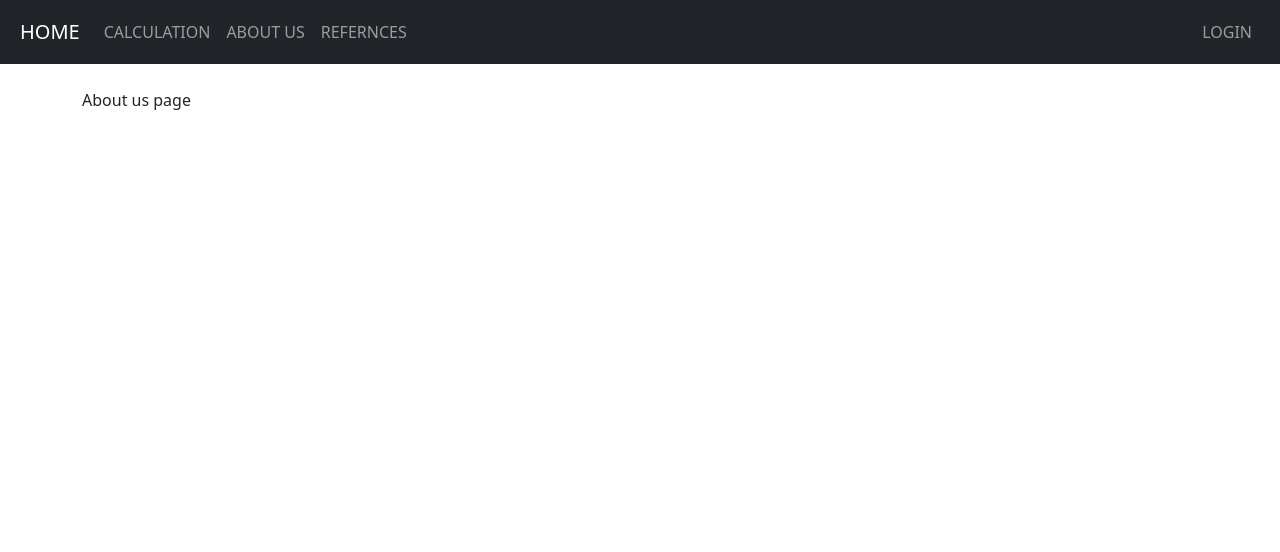
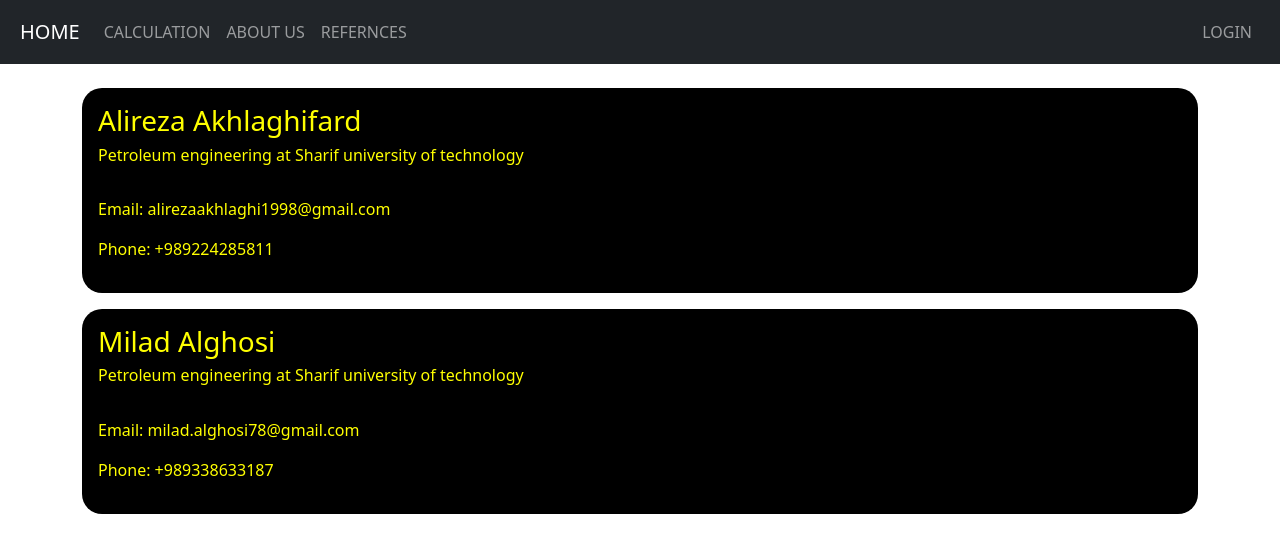
Before and after one commit to MohammadJavad-Alghosi78/bachelor-project, a Next.js app: page /about-us in a window 1280 px wide. Shown: the top 552 px of the page. Built offline with nearby package versions, Linux system fonts and the light colour scheme.

Commit message:
Create home and about-us page

```diff
--- /dev/null
+++ b/components/AboutUs/index.jsx
@@ -0,0 +1,29 @@
+// * node_modules
+import React from "react";
+// * styles
+import { AboutUsWrapper, PersonWrapper, ContactWrapper } from "./style";
+
+const AboutUs = () => {
+  return (
+    <AboutUsWrapper>
+      <PersonWrapper>
+        <h3>Alireza Akhlaghifard</h3>
+        <h6>Petroleum engineering at Sharif university of technology</h6>
+        <ContactWrapper>
+          <p>Email: alirezaakhlaghi1998@gmail.com</p>
+          <p>Phone: +989224285811</p>
+        </ContactWrapper>
+      </PersonWrapper>
+      <PersonWrapper>
+        <h3>Milad Alghosi</h3>
+        <h6>Petroleum engineering at Sharif university of technology</h6>
+        <ContactWrapper>
+          <p>Email: milad.alghosi78@gmail.com</p>
+          <p>Phone: +989338633187</p>
+        </ContactWrapper>
+      </PersonWrapper>
+    </AboutUsWrapper>
+  );
+};
+
+export default AboutUs;
--- /dev/null
+++ b/components/AboutUs/style.js
@@ -0,0 +1,21 @@
+import styled from 'styled-components';
+
+export const AboutUsWrapper = styled.div`
+    display: flex;
+    justify-content: center;
+    align-items: flex-start;
+    flex-direction: column;
+`;
+
+export const PersonWrapper = styled.div`
+    padding: 16px;
+    background-color: black;
+    width: 100%;
+    color: yellow;
+    border-radius: 20px;
+    margin-bottom: 16px;
+`;
+
+export const ContactWrapper = styled.div`
+    margin-top: 32px;
+`;
--- /dev/null
+++ b/components/Home/style.js
@@ -0,0 +1,11 @@
+import styled from "styled-components";
+
+export const HomeWrapper = styled.div`
+    display: flex;
+    justify-content: center;
+    align-items: center;
+    flex-direction: column;
+    h3 {
+        margin-bottom: 16px;
+    }
+`;
--- a/pages/about-us.jsx
+++ b/pages/about-us.jsx
@@ -1,9 +1,12 @@
+// node_modules
 import React from 'react';
+// components
+import AboutUs from '../components/AboutUs';
 
-const AboutUs = () => {
+const AboutUsPage = () => {
     return (
-        <div>About us page</div>
+       <AboutUs />
     )
 }
 
-export default AboutUs
+export default AboutUsPage;
```
Also changed, not shown: components/Home/index.jsx (added, +14 -0 lines), pages/index.jsx (+7 -8 lines), public/images/dakal.jpg (added).
